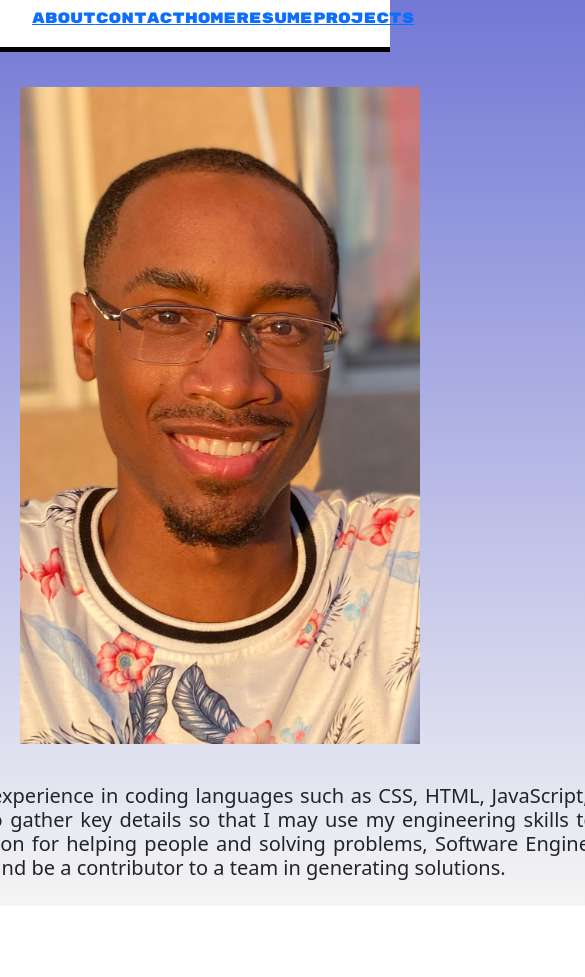
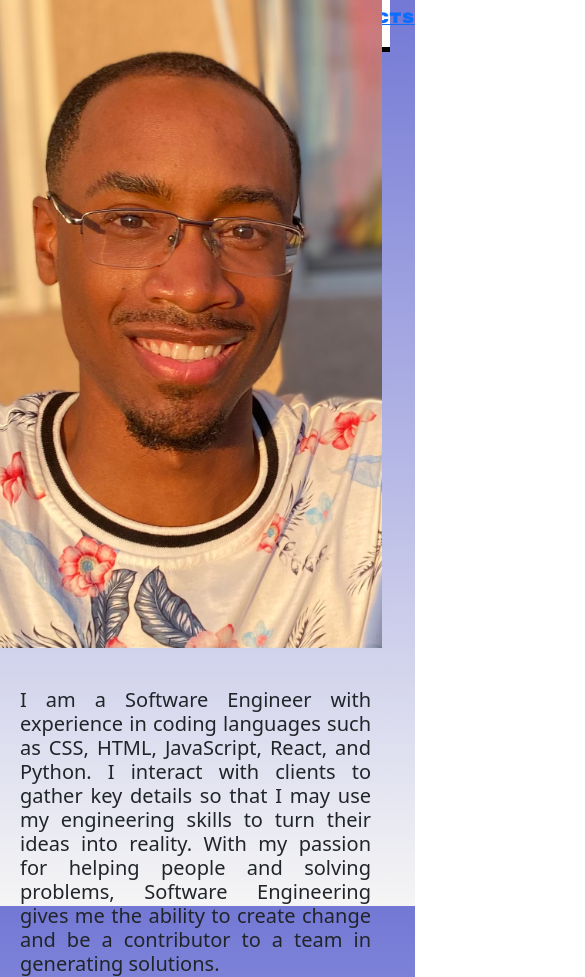
Before and after one commit to cmthecoder/portfolio-react, a React (Create React App) app: page /about in a window 390 px wide. Shown: the top 977 px of the page, 585 px wide, since content can reach past the window. Before the commit the page ends 906 px from the top, so only its background shows below. Built offline with nearby package versions, Linux system fonts and the light colour scheme; a web font is replaced by a local one.

Commit message:
resize text to fit for mobile screen

```diff
--- a/src/styles/About.css
+++ b/src/styles/About.css
@@ -27,6 +27,7 @@
     font-size: 20px;
     margin: 0;
     text-align: justify;
+    width: 90%;
   }
 
   .about {
@@ -35,4 +36,8 @@
     align-items: center;
     flex-direction: column;
   }
+
+  .about > img {
+    margin-left: 1%;
+  }
 }
```
